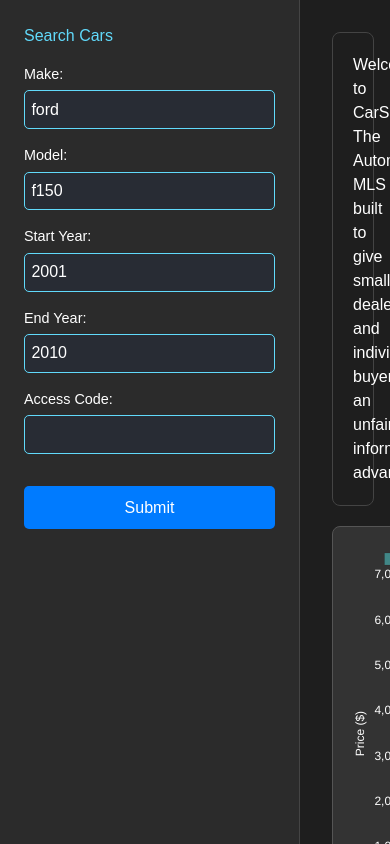
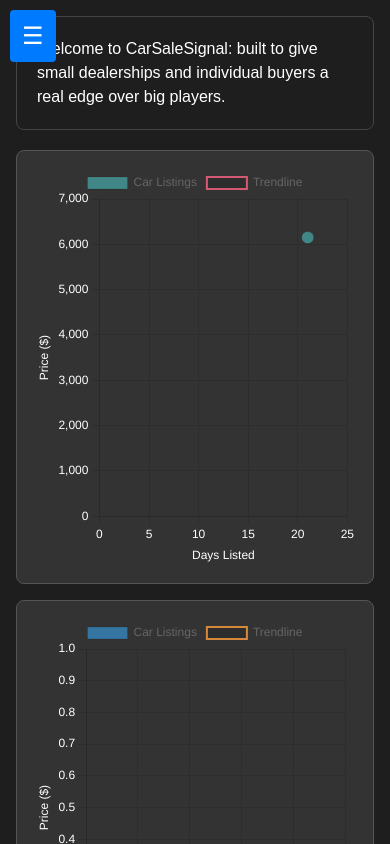
Before and after one commit to mckinlde/wheelswatcher, a React (Create React App) app in the folder wheelswatcher-app/: page / in a window 390 px wide. Shown: the top 844 px of the page. Built offline with nearby package versions, Linux system fonts and the light colour scheme.

Commit message:
make sidebar mobile responsive / collapsible

```diff
--- a/wheelswatcher-app/src/App.css
+++ b/wheelswatcher-app/src/App.css
@@ -233,3 +233,50 @@
   color: #999;
   font-style: italic;
 }
+
+
+.sidebar-toggle {
+  position: fixed;
+  top: 10px;
+  left: 10px;
+  z-index: 1000;
+  background-color: #007bff;
+  color: white;
+  border: none;
+  padding: 8px 12px;
+  font-size: 1.5rem;
+  border-radius: 4px;
+  cursor: pointer;
+  display: none; /* hidden on desktop */
+}
+
+@media (max-width: 768px) {
+  .sidebar {
+    position: fixed;
+    left: -100%;
+    top: 0;
+    bottom: 0;
+    width: 260px;
+    background-color: #2b2b2b;
+    transition: left 0.3s ease;
+    z-index: 999;
+  }
+
+  .sidebar.open {
+    left: 0;
+  }
+
+  .sidebar-toggle {
+    display: block;
+  }
+
+  .main-content {
+    padding: 1rem;
+    margin-left: 0 !important;
+  }
+
+  .app-layout.sidebar-open .main-content {
+    filter: brightness(0.8);
+    pointer-events: none;
+  }
+}
--- a/wheelswatcher-app/src/App.js
+++ b/wheelswatcher-app/src/App.js
@@ -22,6 +22,7 @@ function App() {
     },
   ]);
   const [unsoldCars, setUnsoldCars] = useState([]);
+  const [sidebarOpen, setSidebarOpen] = useState(false);
 
   const fetchUnsoldCars = async (make, model, startYear, endYear, bodyTermsArray) => {
     try {
@@ -56,6 +57,7 @@ function App() {
       });
       setResults(response.data);
       fetchUnsoldCars(lowercasedMake, lowercasedModel, startYear, endYear, bodyTermsArray);
+      setSidebarOpen(false); // Optional: auto-close on submit
     } catch (error) {
       console.error('Error querying the database:', error);
     }
@@ -86,8 +88,15 @@ function App() {
   }
 
   return (
-    <div className="app-layout">
-      <aside className="sidebar">
+    <div className={`app-layout ${sidebarOpen ? 'sidebar-open' : ''}`}>
+
+      {/* Mobile Sidebar Toggle Button */}
+      <button className="sidebar-toggle" onClick={() => setSidebarOpen(!sidebarOpen)}>
+        ☰
+      </button>
+
+      {/* Sidebar */}
+      <aside className={`sidebar ${sidebarOpen ? 'open' : ''}`}>
         <h2>Search Cars</h2>
         <form onSubmit={handleSubmit} className="form">
           <label>Make:
@@ -112,10 +121,11 @@ function App() {
         </form>
       </aside>
 
+      {/* Main Content */}
       <main className="main-content">
         <div className="intro-box">
           <p>
-            Welcome to CarSaleSignal: The Automotive MLS built to give small dealerships and individual buyers an unfair information advantage.
+            Welcome to CarSaleSignal: built to give small dealerships and individual buyers a real edge over big players.
           </p>
         </div>
 
```
